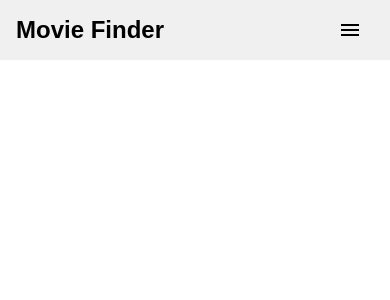
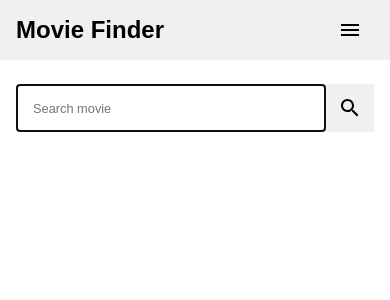
Before and after one commit to diegchav/movie-finder-react, a React (Create React App) app: page / in a window 390 px wide. Shown: the top 300 px of the page. Built offline with nearby package versions, Linux system fonts and the light colour scheme.

Commit message:
Add search component for mobile view

```diff
--- a/package.json
+++ b/package.json
@@ -10,7 +10,8 @@
     "@testing-library/user-event": "^7.1.2",
     "react": "^16.13.1",
     "react-dom": "^16.13.1",
-    "react-scripts": "3.4.1"
+    "react-scripts": "3.4.1",
+    "styled-components": "^5.1.1"
   },
   "scripts": {
     "start": "react-scripts start",
--- a/src/App.js
+++ b/src/App.js
@@ -1,12 +1,14 @@
 import React from 'react';
 
 import NavBar from './components/NavBar/NavBar';
+import Search from './components/Search/Search';
 
 import AppStyled from './AppStyled';
 
 const App = () => (
   <AppStyled>
     <NavBar />
+    <Search />
   </AppStyled>
 );
 
--- /dev/null
+++ b/src/components/Search/Search.js
@@ -0,0 +1,16 @@
+import React from 'react';
+import IconButton from '@material-ui/core/IconButton';
+import SearchIcon from '@material-ui/icons/Search';
+
+import SearchStyled from './SearchStyled';
+
+const Search = () => (
+    <SearchStyled>
+        <input type="text" placeholder="Search movie" autoFocus />
+        <IconButton>
+            <SearchIcon style={{ color: 'black' }} />
+        </IconButton>
+    </SearchStyled>
+);
+
+export default Search;
--- /dev/null
+++ b/src/components/Search/SearchStyled.js
@@ -0,0 +1,20 @@
+import styled from 'styled-components';
+
+const SearchStyled = styled.div`
+    margin: 1.5rem 1rem;
+    display: flex;
+
+    input[type=text] {
+        flex: 1;
+        padding: 0 1rem;
+        font-size: .8rem;
+        border: 1px solid #f0f0f0;
+    }
+
+    button {
+        background-color: #f0f0f0;
+        border-radius: unset;
+    }
+`;
+
+export default SearchStyled;
```
Also changed, not shown: 1 other file (tests, documents, lock files or other folders).
